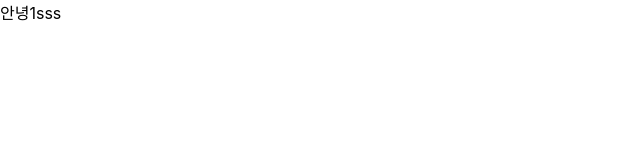
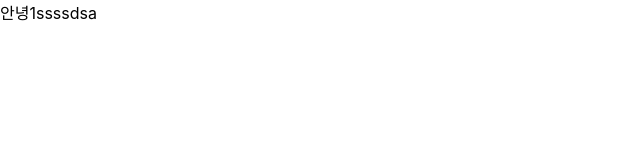
Before and after one commit to qkrfowns45/react-practice, a React (Create React App) app: page / in a window 1280 px wide. Shown: the top 160 px of the page, without its empty margins (0-640 px from the left). Built offline with nearby package versions, Linux system fonts and the light colour scheme.

Commit message:
git 연동 테스트 완료

```diff
--- a/src/App.js
+++ b/src/App.js
@@ -6,7 +6,7 @@ import './App.css';
 //2.JSX 문법
 //3. 바벨(자바스크립트 ES5) -> ES6 함수형으로 가능!
 function App() {
-  return <div>안녕1sss</div>;
+  return <div>안녕1ssssdsa</div>;
 }
 
 export default App;
```
